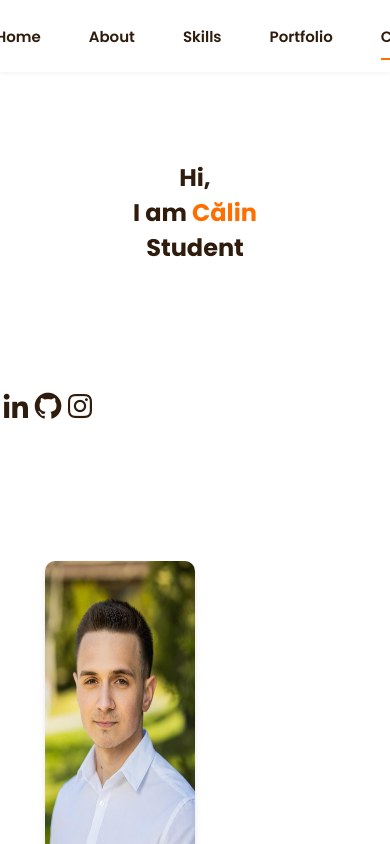
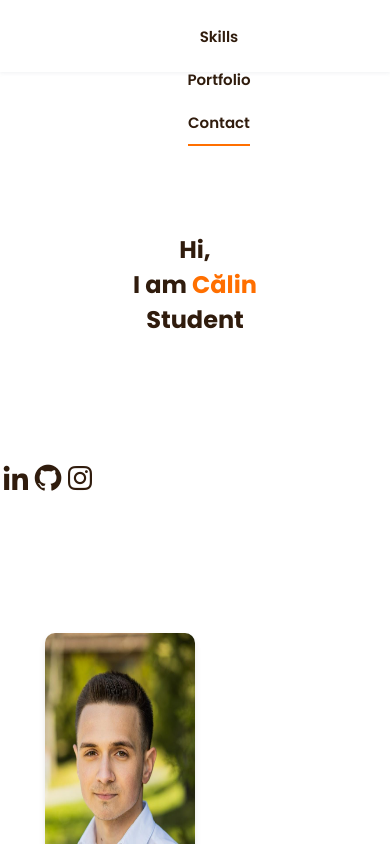
Before and after one commit to StroiaCalin/Resume4, a React (Vite) app: page / in a window 390 px wide. Shown: the top 844 px of the page. Built offline with nearby package versions, Linux system fonts and the light colour scheme.

Commit message:
fifteenth

```diff
--- a/public/styles.css
+++ b/public/styles.css
@@ -458,6 +458,40 @@ img {
 
 
 @media (max-width: 393px) {
+  .nav {
+    display: flex;
+    width: 100%;
+    justify-content: center;
+    padding: 0 20px; /* Adaugă padding pentru a nu atinge marginile ecranului */
+  }
+
+  .nav__list {
+    flex-direction: column; /* Schimbă direcția elementelor din listă pentru a fi verticale */
+    width: 100%;
+    align-items: center;
+  }
+
+  .nav__item {
+    width: 100%; /* Asigură-te că fiecare item ocupă întreaga lățime */
+    text-align: center; /* Centrează textul pentru fiecare item */
+    padding: 10px 0; /* Adaugă padding pentru a mări zona de click */
+  }
+
+  .nav__link {
+    width: 100%; /* Extinde link-ul pe toată lățimea itemului pentru un acces mai ușor */
+  }
+
+  .l-header {
+    position: relative; /* Schimbă poziționarea dacă este necesar */
+  }
+
+  .nav__toggle {
+    display: block; /* Asigură-te că butonul de meniu mobil este vizibil */
+    position: absolute;
+    right: 20px; /* Poziționează butonul de toggle în partea dreaptă */
+    top: 50%;
+    transform: translateY(-50%); /* Centrează butonul vertical */
+  }
   /* Centrarea titlului și ajustarea dimensiunii fontului */
   .home__title {
     font-size: 1.5rem;
@@ -468,7 +502,8 @@ img {
   .home__img {
     height: 400px;
     width: 300px;
-    margin: 0 auto; /* Centrare orizontală */
+    margin-left: auto;
+    margin-right: auto; /* Centrare orizontală */
     display: block; /* Asigură-te că folosești display block pentru centrarea cu margin auto */
     position: static;
   }
```
